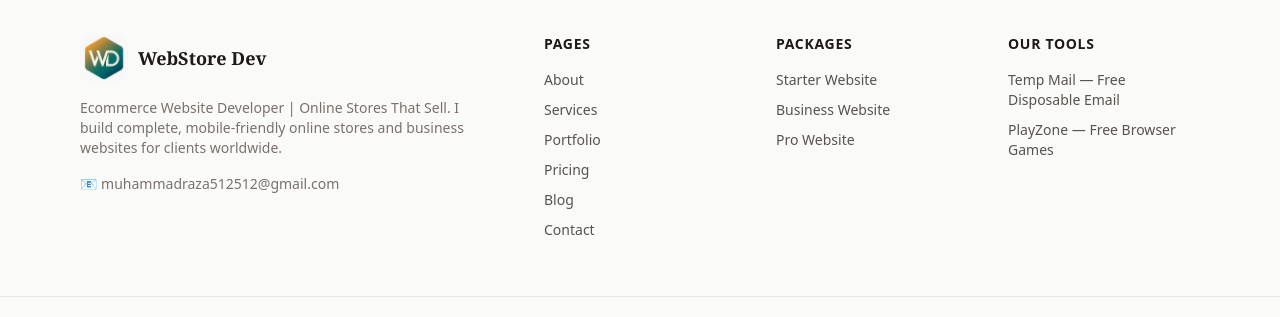
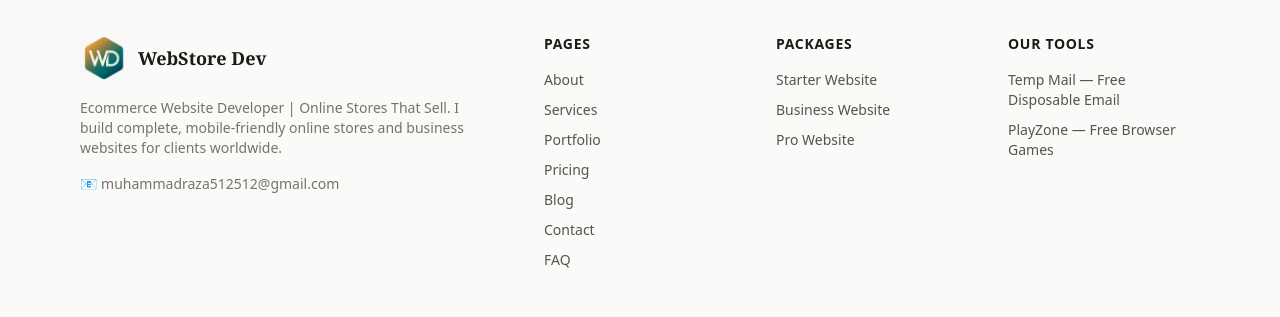
Before and after one commit to rootsiemen/webstore-dev, a Next.js app: page / in a window 1280 px wide. Shown: the part 5002-5319 px from the top of the page. Built offline with nearby package versions, Linux system fonts and the light colour scheme; no server answers; the database is empty.

Commit message:
SEO: link orphaned /faq page from footer (Ahrefs)

```diff
--- a/src/components/Footer.tsx
+++ b/src/components/Footer.tsx
@@ -16,7 +16,7 @@ export default function Footer() {
         <div>
           <h3 className="text-stone-900 font-bold mb-4 text-sm uppercase tracking-wider">Pages</h3>
           <ul className="space-y-2.5 text-sm">
-            {[["About", "/about"], ["Services", "/services"], ["Portfolio", "/portfolio"], ["Pricing", "/pricing"], ["Blog", "/blog"], ["Contact", "/contact"]].map(([l, h]) => (
+            {[["About", "/about"], ["Services", "/services"], ["Portfolio", "/portfolio"], ["Pricing", "/pricing"], ["Blog", "/blog"], ["Contact", "/contact"], ["FAQ", "/faq"]].map(([l, h]) => (
               <li key={h}><Link href={h} className="hover:text-amber-600 transition">{l}</Link></li>
             ))}
           </ul>
```
